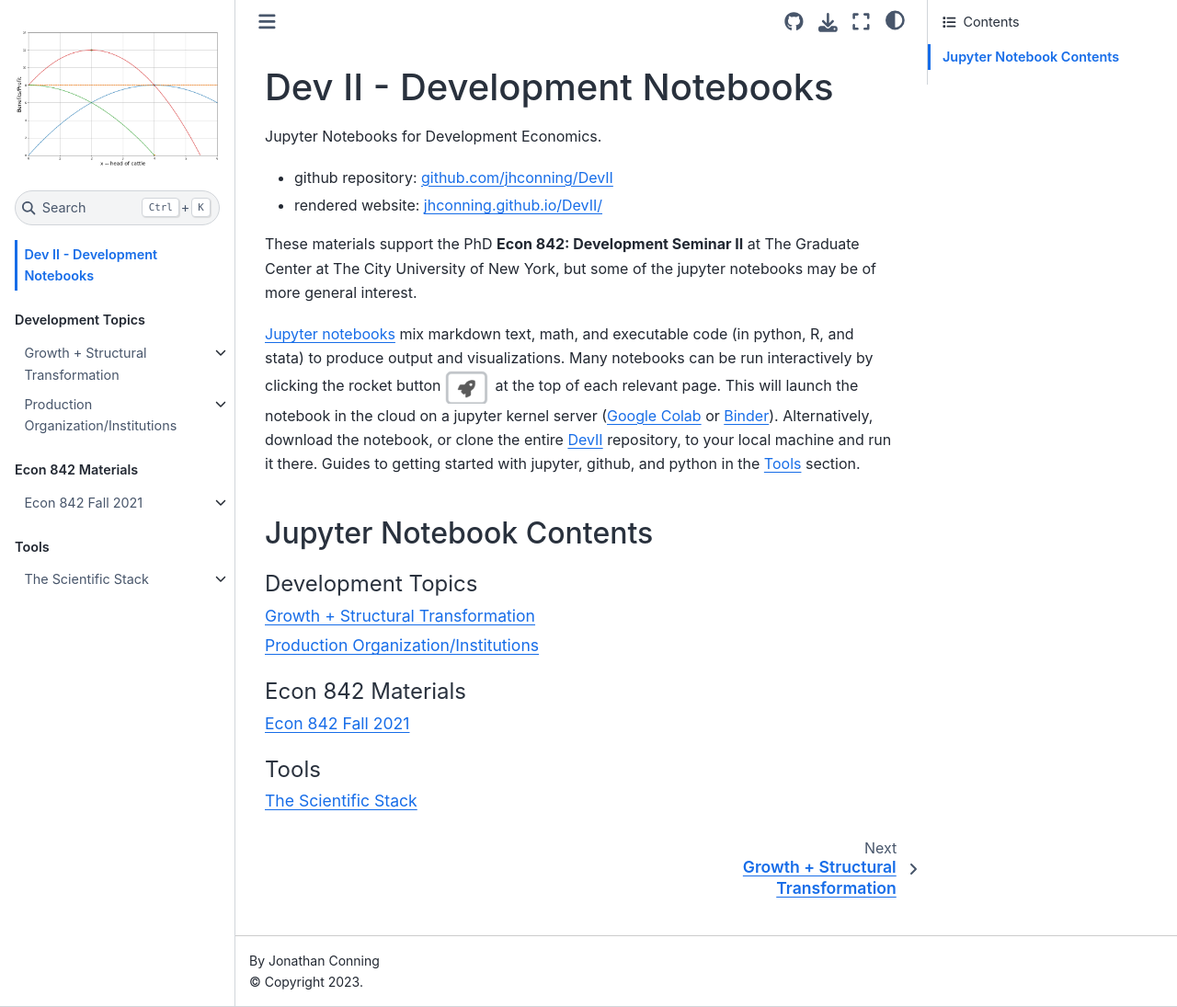
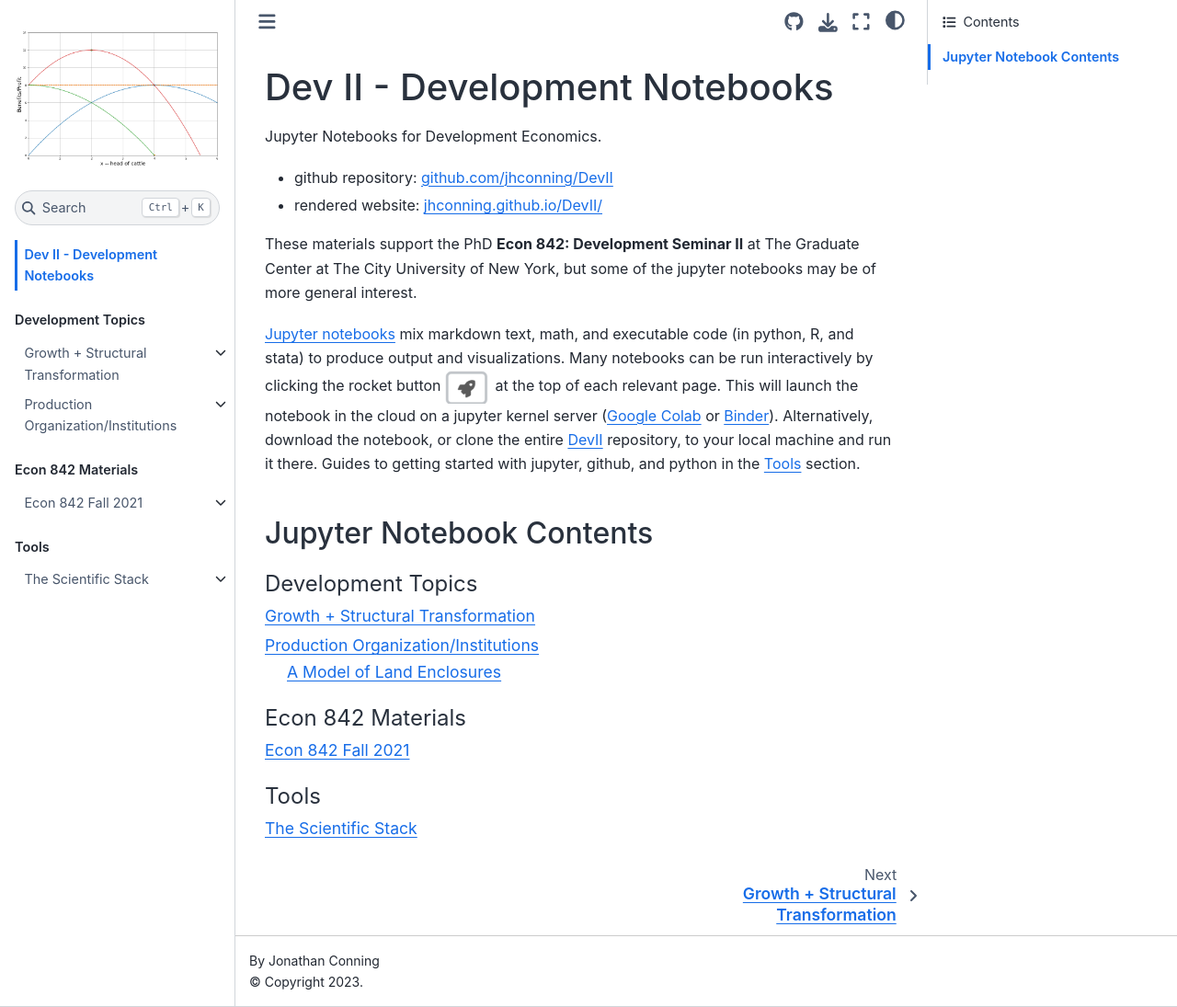
Before and after one commit to jhconning/DevII, a Jupyter Book: the page built from README.md, in a window 1280 px wide and 1095 px high. Shown: the whole window at 92% size. Built offline with Jupyter Book 1.0.4 settings and Sphinx 7.4.7 and the Sphinx Book theme 1.1.4, drawn with Linux system fonts in a browser that asks for light colours; pages that are not in the unit, such as notebooks, are missing from menus.

Commit message:
link to enclosure model

```diff
--- a/_toc.yml
+++ b/_toc.yml
@@ -17,6 +17,8 @@ parts:
      sections:
      - file: notebooks/Coase
      - file: notebooks/FarmHousehold
+     - url: https://jhconning.github.io/enclosure_book/content.html
+       title: A Model of Land Enclosures
      - file: notebooks/RDD_R.ipynb
        title: RD designs (in R)
 
```
